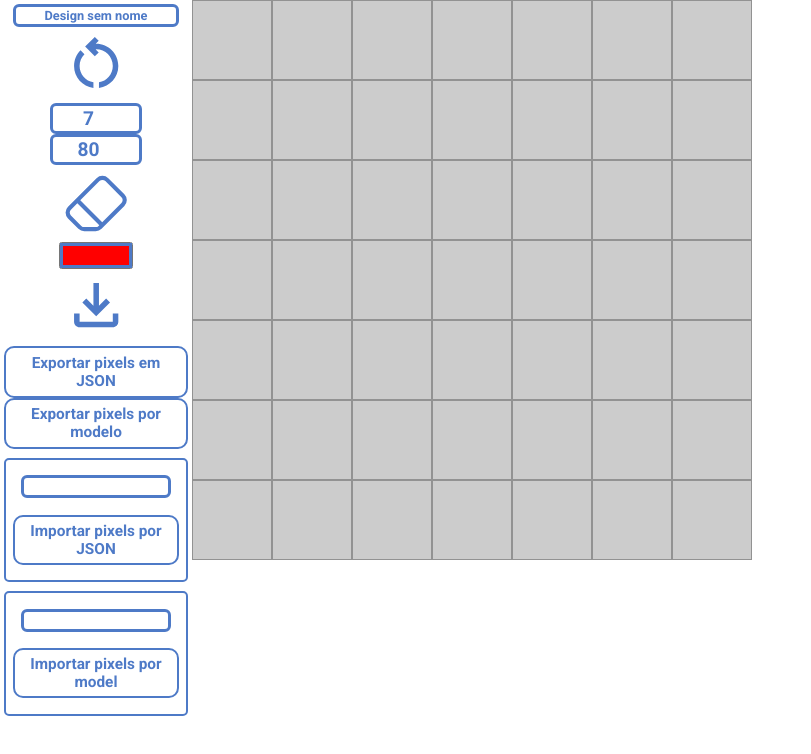
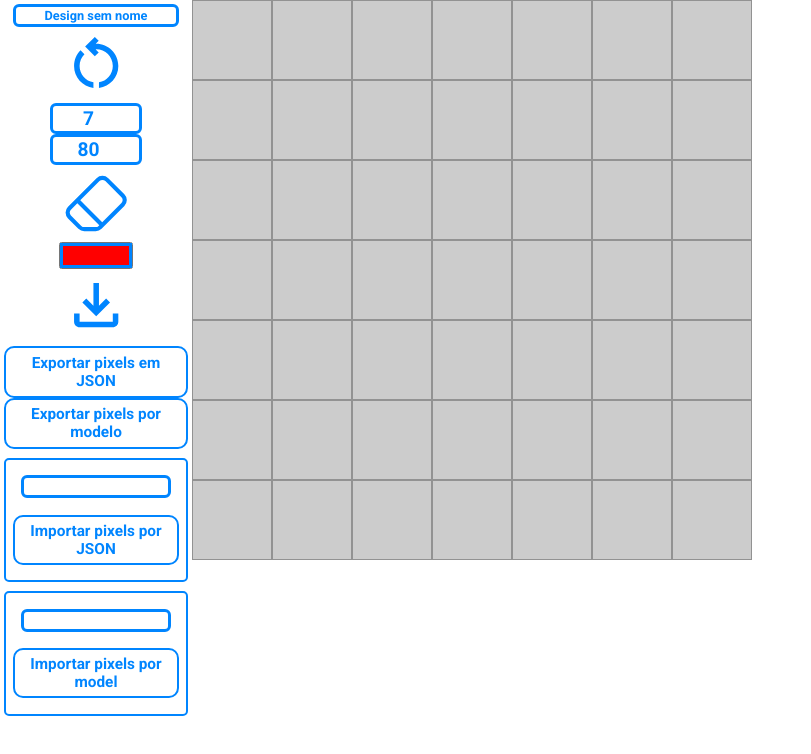
Before and after one commit to Miguelpenha/Pixel-Art, a Next.js app: page /arts/make in a window 1280 px wide. Shown: the top 754 px of the page, without its empty margins (0-811 px from the left). Built offline with nearby package versions, Linux system fonts and the light colour scheme.

Commit message:
Ajeitando algumas coisas

```diff
--- a/components/Loading/style.ts
+++ b/components/Loading/style.ts
@@ -28,7 +28,7 @@ export const Container = styled.span<IContainer>`
         transform-origin: center center;
         animation: rotation 0.5s linear infinite;
         border: ${props => props.borderSize || 6}px solid;
-        border-color: transparent #0085FF #0085FF;
+        border-color: transparent ${props => props.theme.primary} ${props => props.theme.primary};
     }
 
     @keyframes rotation {
--- a/components/pages/arts/make/Pixel/style.ts
+++ b/components/pages/arts/make/Pixel/style.ts
@@ -6,10 +6,10 @@ interface IContainer {
 }
 
 export const Container = styled.div<IContainer>`
-    border: 1px solid #929292;
     width: ${props => props.size}px;
     height: ${props => props.size}px;
     background-color: ${props => props.color};
+    border: 1px solid ${props => props.theme.backgroundColorSecondary};
 
     :hover {
         opacity: 0.5;
--- a/pages/_app.tsx
+++ b/pages/_app.tsx
@@ -1,11 +1,13 @@
 import { FC } from 'react'
 import { AppProps } from 'next/app'
+import { ThemeProvider } from 'styled-components'
 import Head from 'next/head'
 import GlobalStyle from '../styles/global'
+import theme from '../styles/theme'
 
 const PixelArt: FC<AppProps> = ({ Component, pageProps }) => {
   return (
-      <>
+      <ThemeProvider theme={theme}>
         <Head>
           <meta charSet="UTF-8"/>
           <meta httpEquiv="X-UA-Compatible" content="IE=edge"/>
@@ -13,7 +15,7 @@ const PixelArt: FC<AppProps> = ({ Component, pageProps }) => {
         </Head>
         <Component {...pageProps}/>
         <GlobalStyle/>
-      </>
+      </ThemeProvider>
   )
 }
 
--- a/styles/global.ts
+++ b/styles/global.ts
@@ -2,13 +2,13 @@ import { createGlobalStyle } from 'styled-components'
 
 export default createGlobalStyle`
     body {
-        background: #ffffff;
+        background: ${props => props.theme.backgroundColor};
     }
 
     * {
         margin: 0;
         padding: 0;
-        color: #c5c5c5;
+        color: ${props => props.theme.color};
         overflow: overlay;
         text-align: center;
         scrollbar-width: thin;
@@ -17,7 +17,7 @@ export default createGlobalStyle`
         transition-duration: 0.2s;
         font-family: 'Roboto', sans-serif;
         transition-timing-function: linear;
-        scrollbar-color: #FFFFFF rgba(0, 0, 0, 0.4);
+        scrollbar-color: ${props => props.theme.secondary} rgba(0, 0, 0, 0.4);
 
         ::-webkit-scrollbar {
             width: 12px;
@@ -29,7 +29,7 @@ export default createGlobalStyle`
 
         ::-webkit-scrollbar-thumb {
             border-radius: 16px;
-            background-color: #FFFFFF;
+            background-color: ${props => props.theme.backgroundColor};
         }
     }
 
--- a/styles/pages/arts/id.ts
+++ b/styles/pages/arts/id.ts
@@ -30,12 +30,12 @@ export const ContainerIconOpen = styled.a`
     border-radius: 50%;
 
     :hover {
-        background-color: #ffffff47;
+        background-color: ${props => props.theme.secondary};
     }
 `
 
 export const IconOpen = styled.svg`
-    fill: #c5c5c5;
+    fill: ${props => props.theme.backgroundColorSecondary};
 `
 
 export const ArtImage = styled.img`
--- a/styles/pages/arts/make.ts
+++ b/styles/pages/arts/make.ts
@@ -18,16 +18,14 @@ export const Options = styled.nav`
 export const InputName = styled.input`
     width: 90%;
     padding: 0.5%;
-    color: #4E7AC7;
     font-size: 1vw;
     font-weight: bold;
     border-radius: 6px;
-    border: 3px solid #4E7AC7;
+    color: ${props => props.theme.primary};
+    border: 3px solid ${props => props.theme.primary};
 
     :focus {
         outline: none;
-        color: #7FB2F0;
-        border-color: #7FB2F0;
         border-radius: 10px;
     }
 `
@@ -35,16 +33,14 @@ export const InputName = styled.input`
 export const InputPixelsCount = styled.input`
     width: 50%;
     padding: 0.5%;
-    color: #4E7AC7;
     font-size: 1.5vw;
     font-weight: bold;
     border-radius: 6px;
-    border: 3px solid #4E7AC7;
+    color: ${props => props.theme.primary};
+    border: 3px solid ${props => props.theme.primary};
 
     :focus {
         outline: none;
-        color: #7FB2F0;
-        border-color: #7FB2F0;
         border-radius: 10px;
     }
 `
@@ -59,16 +55,14 @@ export const ButtonEraser = styled.button<IButtonEraser>`
     cursor: pointer;
     border-radius: 50%;
     padding: ${props => props.active ? 6 : 2}%;
-    background-color: ${props => props.active ? '#bfbfbf' : 'transparent'};
+    background-color: ${props => props.active ? props.theme.secondary : 'transparent'};
+
+    :hover {
+        background-color: ${props => props.theme.secondary};
+    }
 
     svg {
-        fill: ${props => props.active ? '#7FB2F0' : '#4E7AC7'};
-    }
-
-    :hover {
-        ${props => !props.active && css`
-            background-color: #d3d3d3;
-        `}
+        fill: ${props => props.theme.primary};
     }
 `
 
@@ -81,11 +75,11 @@ export const ButtonReset = styled.button`
     background-color: transparent;
 
     svg {
-        fill: #4E7AC7
+        fill: ${props => props.theme.primary}
     }
 
     :hover {
-        background-color: #d3d3d3;
+        background-color: ${props => props.theme.secondary};
     }
 `
 
@@ -98,11 +92,11 @@ export const ButtonDownload = styled.a`
     background-color: transparent;
 
     svg {
-        fill: #4E7AC7
+        fill: ${props => props.theme.primary};
     }
 
     :hover {
-        background-color: #d3d3d3;
+        background-color: ${props => props.theme.secondary};
     }
 `
 
@@ -111,7 +105,7 @@ export const InputColor = styled.input`
     cursor: pointer;
 
     ::-webkit-color-swatch {
-        border: 3px solid #4E7AC7;
+        border: 3px solid ${props => props.theme.primary};
     }
 
     ::-webkit-color-swatch-wrapper {
@@ -121,18 +115,16 @@ export const InputColor = styled.input`
 
 export const ButtonExport = styled.button`
     padding: 3%;
-    color: #4E7AC7;
     cursor: pointer;
     font-size: 1.2vw;
     font-weight: bold;
     border-radius: 10px;
-    border: 2px solid #4E7AC7;
-    background-color: #ffffff;
+    color: ${props => props.theme.primary};
+    border: 2px solid ${props => props.theme.primary};
+    background-color: ${props => props.theme.backgroundColor};
 
     :hover {
-        color: #7FB2F0;
-        border-color: #7FB2F0;
-        background-color: #d3d3d3;
+        background-color: ${props => props.theme.secondary};
     }
 `
 
@@ -140,7 +132,7 @@ export const FormImport = styled.form`
     padding: 4%;
     margin-top: 5%;
     border-radius: 5px;
-    border: 2px solid #4E7AC7;
+    border: 2px solid ${props => props.theme.primary};
 `
 
 export const InputImport = styled.input`
@@ -149,36 +141,32 @@ export const InputImport = styled.input`
     padding: 0.5%;
     margin-top: 5%;
     display: block;
-    color: #4E7AC7;
     font-size: 1vw;
     font-weight: bold;
     border-radius: 6px;
-    border: 3px solid #4E7AC7;
+    color: ${props => props.theme.primary};
+    border: 3px solid ${props => props.theme.primary};
 
     :focus {
         outline: none;
-        color: #7FB2F0;
-        border-color: #7FB2F0;
         border-radius: 10px;
     }
 `
 
 export const ButtonImport = styled.button`
     padding: 3%;
-    color: #4E7AC7;
     margin-top: 10%;
     cursor: pointer;
     font-size: 1.2vw;
     margin-bottom: 5%;
     font-weight: bold;
     border-radius: 10px;
-    border: 2px solid #4E7AC7;
-    background-color: #ffffff;
+    color: ${props => props.theme.primary};
+    border: 2px solid ${props => props.theme.primary};
+    background-color: ${props => props.theme.backgroundColor};
 
     :hover {
-        color: #7FB2F0;
-        border-color: #7FB2F0;
-        background-color: #d3d3d3;
+        background-color: ${props => props.theme.secondary};
     }
 `
 
--- a/styles/pages/index.ts
+++ b/styles/pages/index.ts
@@ -13,8 +13,8 @@ export const ContainerIconAdd = styled.a`
     border-radius: 50%;
 
     :hover {
-        background-color: #EBEBEB;
         animation: 0.8s zoomInZoomOutPlusContainer;
+        background-color: ${props => props.theme.secondary};
 
         svg {
             animation: 1.4s zoomInZoomOutSVG;
@@ -36,7 +36,7 @@ export const ContainerIconAdd = styled.a`
 
 export const IconAdd = styled.svg`
     width: 90%;
-    fill: #999999;
+    fill: ${props => props.theme.color};
 `
 
 export const Arts = styled.div`
--- /dev/null
+++ b/styles/theme.ts
@@ -0,0 +1,11 @@
+import { Itheme } from '../types'
+
+const theme: Itheme = {
+    color: '#999999',
+    primary: '#0085FF',
+    secondary: '#e5e5e5',
+    backgroundColor: '#ffffff',
+    backgroundColorSecondary: '#929292'
+}
+
+export default theme
```
Also changed, not shown: @types/styled.d.ts (added, +7 -0 lines), components/Art/style.ts (+11 -11 lines), types.d.ts (+8 -0 lines).
